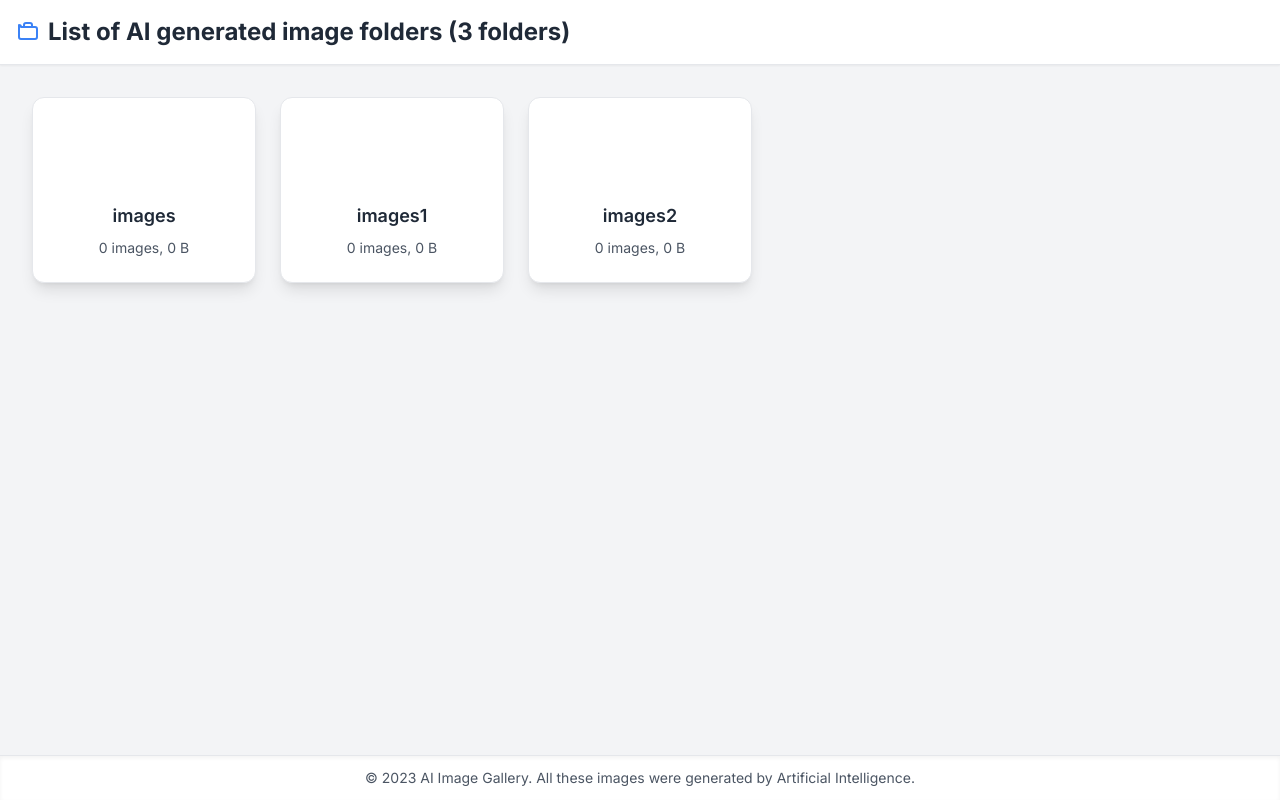
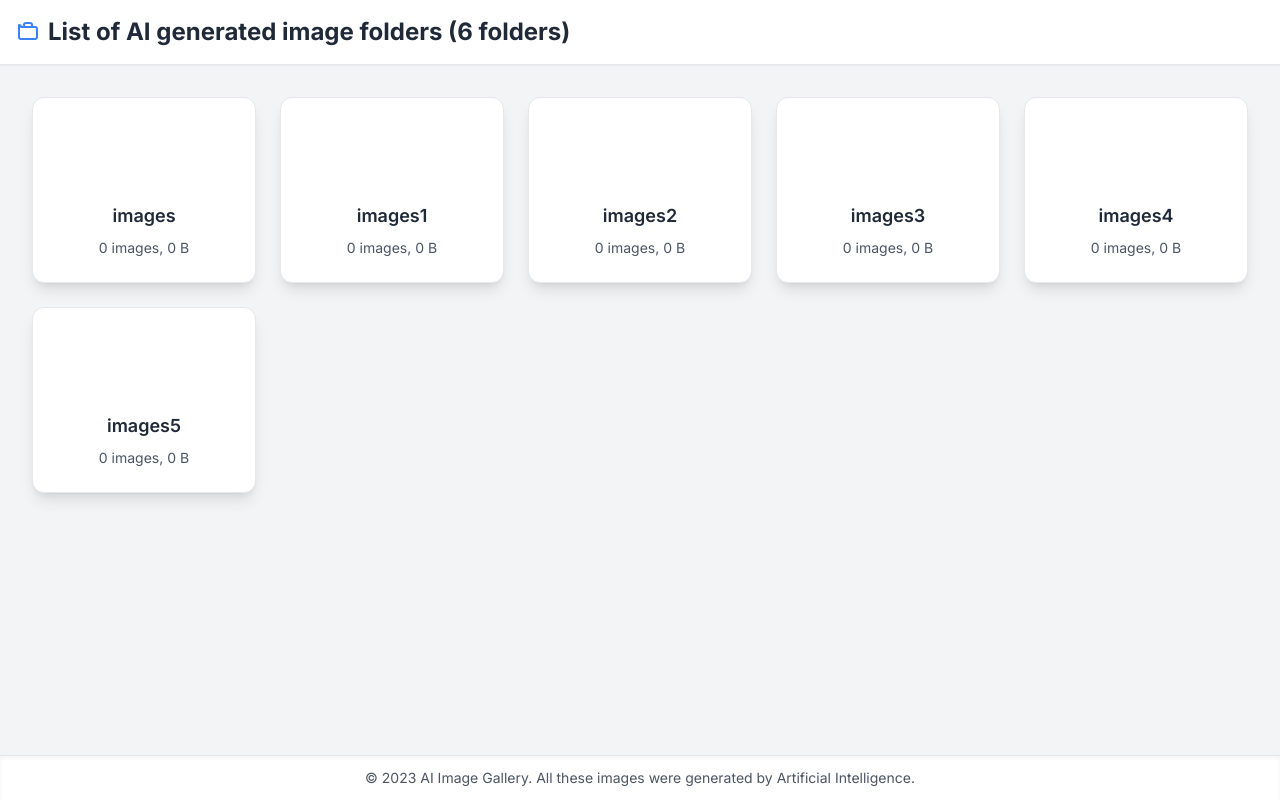
Before and after one commit to ItzMartDev/AI-Image-Gallery, a plain HTML site: page index.html in a window 1280 px wide. Drawn offline with nearby package versions, Linux system fonts and the light colour scheme; no server answers.

Commit message:
Update index.html

```diff
--- a/index.html
+++ b/index.html
@@ -93,7 +93,7 @@
                     errorMessage.classList.add('hidden');
                     galleryGrid.innerHTML = '';
 
-                    const fixedFolders = ['images', 'images1', 'images2'];
+                    const fixedFolders = ['images', 'images1', 'images2', 'images3', 'images4', 'images5'];
 
                     document.getElementById('header-title').innerHTML += ` (${fixedFolders.length} folders)`;
 
```
